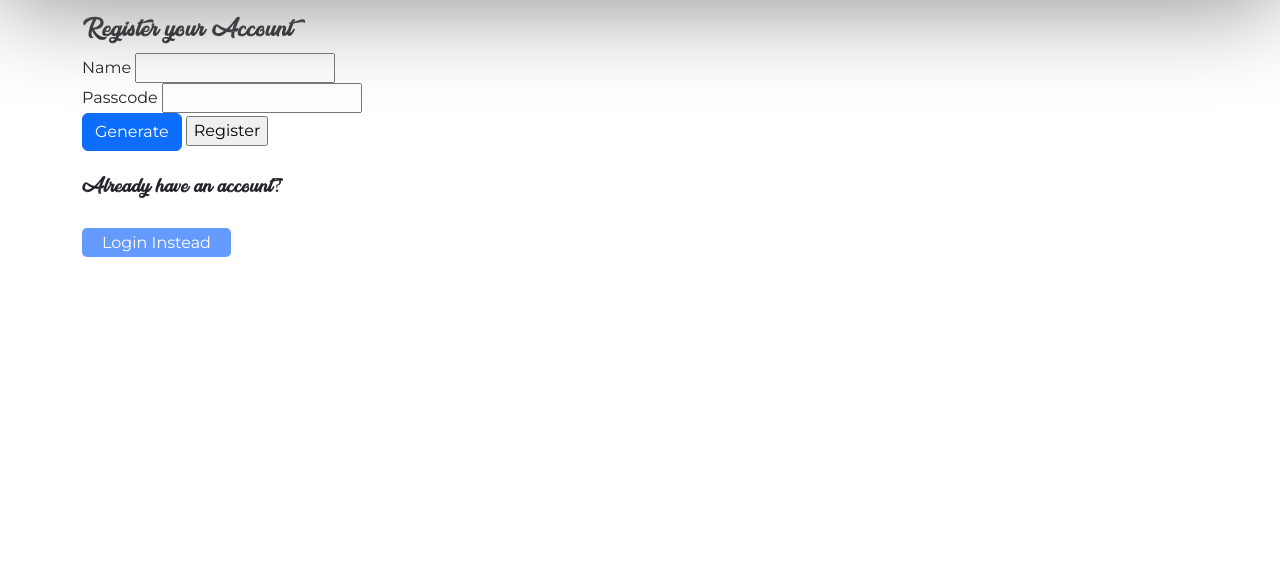
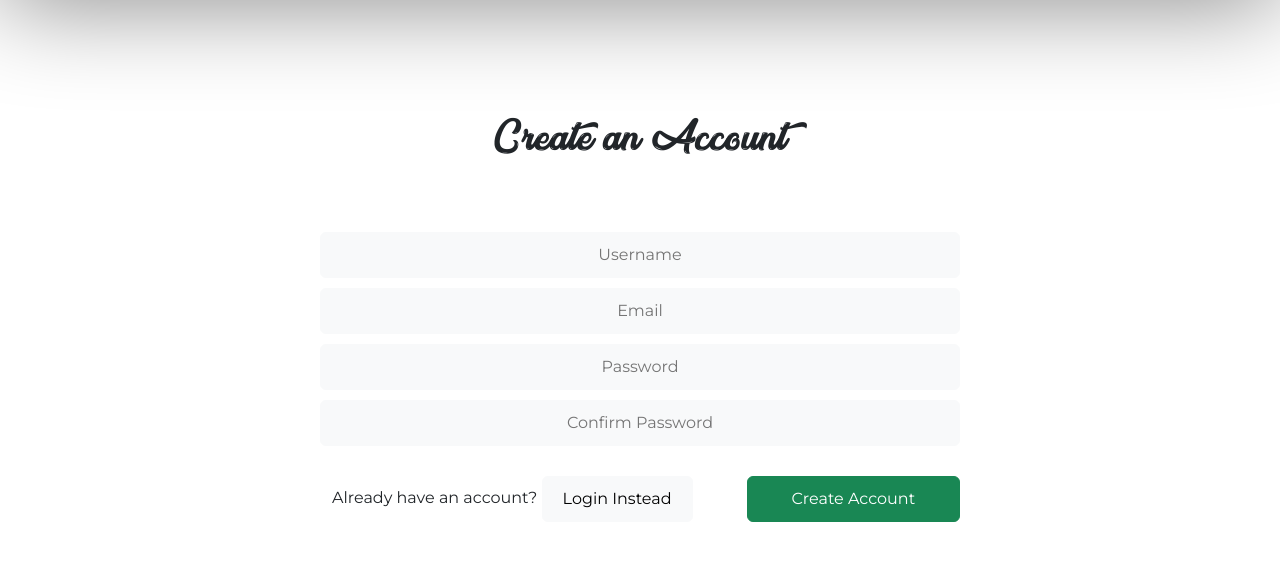
Before and after one commit to OmriWebber/CookingApp, a Flask app: page /auth/register in a window 1280 px wide. Shown: the part 100-661 px from the top of the page. Run offline with Flask 2, Linux system fonts and the light colour scheme; some libraries are stand-ins or nearby versions; some web fonts are replaced.

Commit message:
cleaned up login and register

```diff
--- a/templates/auth/register.html
+++ b/templates/auth/register.html
@@ -4,29 +4,38 @@
 
   <body>
     {% include ['navbar.html'] %}
-    <div class="container">
-      <div class="content">
-        <div class = "reg_login_form">
+    <div class="container login-container">
         <p>{{ msg }}</p>
-        <form method="post">
-            <h4>Register your Account</h4>
-            <label for="name">Name</label>
-            <input name="name" id="name" required><br>
-            <label for="passcode">Passcode</label>
-            <input type="number" name="passcode" id="passcode" required><br>
-            <a class="btn btn-primary" onclick="generateNewPasscode()">Generate</a>
-            <input class="button" type="submit" value="Register"><br>
+        <div class="row justify-content-center">
+          <center><h1>Create an Account</h1></center>
+          <form method="post">
+            <div class="row justify-content-center">
+              <input class="col-12 btn btn-light" type="text" placeholder="Username" name="username" id="username" required><br>
+            </div>
+            <div class="row justify-content-center">
+              <input class="col-12 btn btn-light" type="email" placeholder="Email" name="email" id="email" required><br>
+            </div>
+            <div class="row justify-content-center">
+              <input class="col-12 btn btn-light" type="password" placeholder="Password" name="password" id="password" required><br>
+            </div>
+            <div class="row justify-content-center">
+              <input class="col-12 btn btn-light" type="password" placeholder="Confirm Password" name="confirmPassword" id="confirmPassword" required><br>
+            </div>
+            <div class="row buttons justify-content-between">
+              <div class="col-8">
+                <span>Already have an account?</span>
+                <a href="/auth/login" class="btn btn-light login">Login Instead</a>
+              </div>
+              <input class="col-4 btn btn-success" type="submit" value="Create Account">
+            </div>
           </form>
-
-          <br><h5>Already have an account?</h5><br>
-          <a id="bluebtn" href="/auth/login" style="text-decoration: none;color: white;text-decoration: none;border: none;padding: 5px 20px;border-radius: 5px;background-color: rgb(33 109 255 / 69%);transition: 0.2s ease-in-out all;"> Login Instead</a>
         </div>
-     </div>
-    </div>
+      </div>
 
     <script src="https://code.jquery.com/jquery-3.6.0.min.js" integrity="sha256-/xUj+3OJU5yExlq6GSYGSHk7tPXikynS7ogEvDej/m4=" crossorigin="anonymous"></script>
     <script src="https://cdn.jsdelivr.net/npm/bootstrap@5.1.3/dist/js/bootstrap.bundle.min.js" integrity="sha384-ka7Sk0Gln4gmtz2MlQnikT1wXgYsOg+OMhuP+IlRH9sENBO0LRn5q+8nbTov4+1p" crossorigin="anonymous"></script>
     <script src="{{ url_for('static', filename='js/main.js') }}"></script>
+    <script src="{{ url_for('static', filename='js/confirmPassword.js') }}"></script>
   </body>
 
 </html>
```
Also changed, not shown: templates/auth/login.html (+14 -12 lines).
